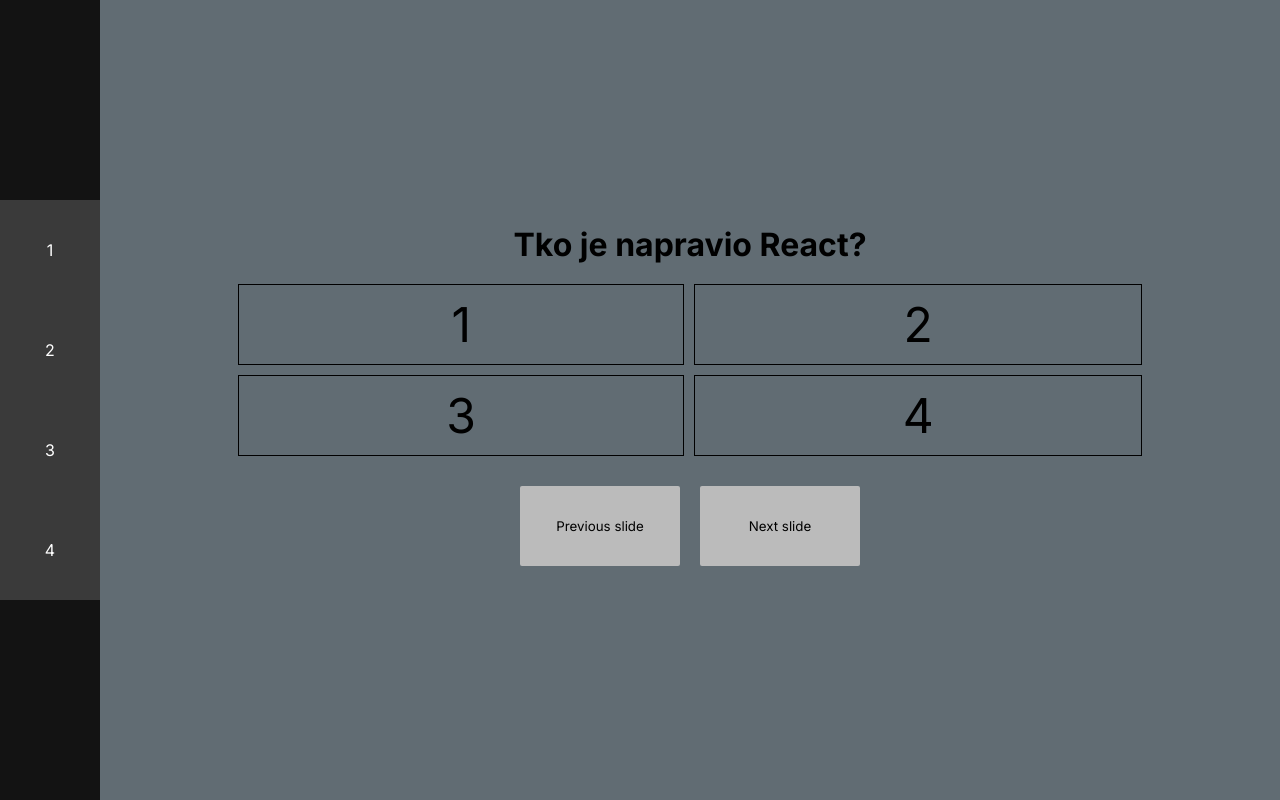
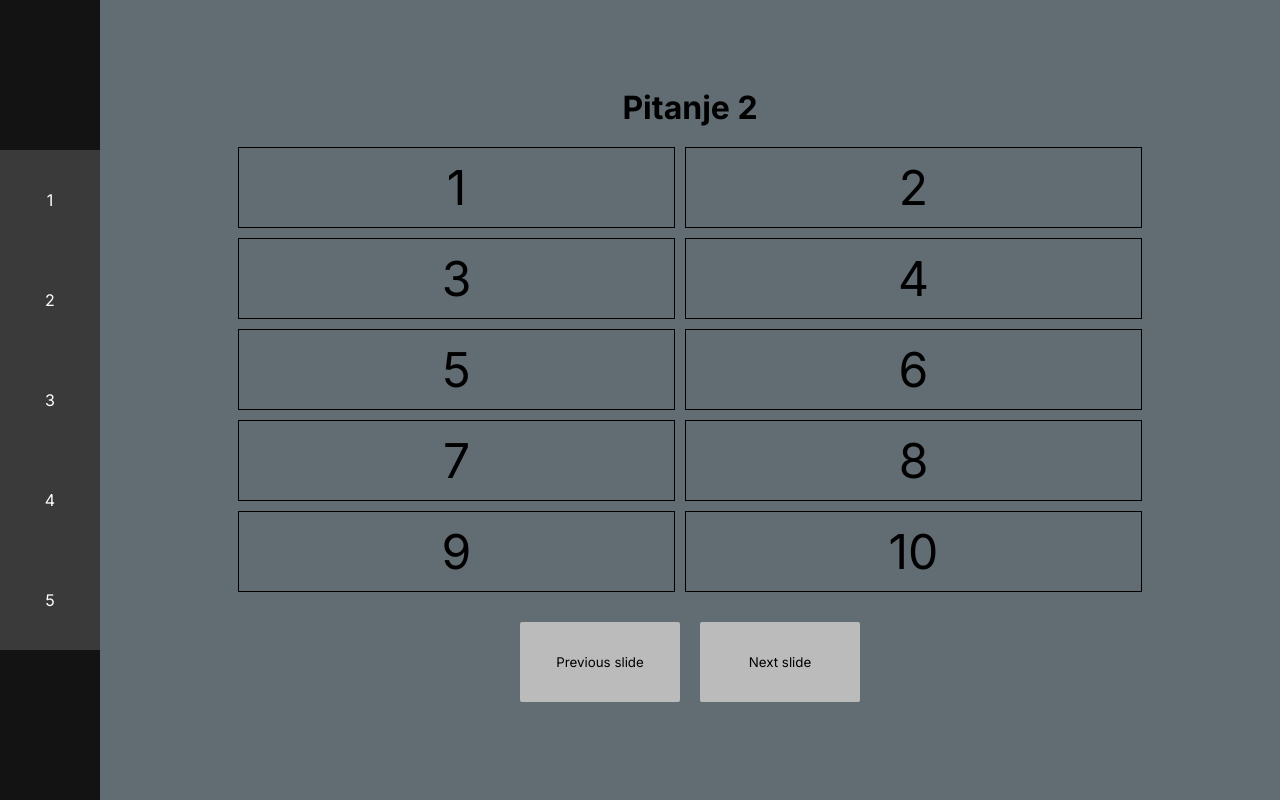
Before and after one commit to ukachar/i3-js-test, a plain HTML site: page index.html in a window 1280 px wide. Both pictures are taken after a click on the button "Next slide". Drawn offline with Linux system fonts and the light colour scheme.

Commit message:
Izmjena riješenja

```diff
--- a/app.js
+++ b/app.js
@@ -1,58 +1,62 @@
-let currentSlide = 0;
-let checkAnswersButtonExists = 0;
 const alertBox = document.querySelector('.alert')
 const mainContainer = document.getElementById('main')
+const sidebarContainer = document.querySelector('.sidebar')
 
-const pitanja = [
-    { pitanje: "Koja je ekstenzija za JavaScript datoteke?", broj: 1 },
-    { pitanje: "Tko je napravio React?", broj: 2 },
-    { pitanje: "Za što je kratica 'MERN'?", broj: 3 },
-    { pitanje: "Koja je trenutna verzija EcmaScript-a?", broj: 4 }
-]
-let odgovori = {
-    "Question 1": [],
-    "Question 2": [],
-    "Question 3": [],
-    "Question 4": [],
-}
-
-const brojOdgovora = () => {
-    return (Math.floor(Math.random() * 7) + 2)
+const config = {
+    brojPitanja: 5,
+    odgovori: {},
+    sidebar: {
+        class: "question",
+        id(pitanje) {
+            return `question-${pitanje}`
+        },
+        onClick(pitanje) {
+            return `prikaziSlide(${pitanje})`
+        },
+        brojSlide(pitanje) {
+            return pitanje + 1
+        }
+    },
+    checkAnswersButtonExists: 0,
+    currentSlide: 0
 }
 
 const kreirajSlide = (pitanje) => {
-
     let odgovoriArr = [];
-
-    for (let i = 0; i < brojOdgovora(); i++) {
+    for (let i = 0; i < (config.brojPitanja + 5); i++) {
         odgovoriArr.push(i)
     }
 
     mainContainer.innerHTML += `
-
-        <div id="slide${pitanje.broj}" class="slide inactive-slide" data-question='Question ${pitanje.broj}'>
-            <h1>${pitanje.pitanje}</h1>
-         <div class="odgovori-container" id="odgovori-container${pitanje.broj}"></div>
+        <div id="slide${pitanje}" class="slide inactive-slide" data-question='Question ${pitanje}'>
+            <h1>Pitanje ${pitanje}</h1>
+         <div class="odgovori-container" id="odgovori-container${pitanje}"></div>
         </div>
-
         `
-    const odgovoriContainer = document.getElementById(`odgovori-container${pitanje.broj}`)
+    const odgovoriContainer = document.getElementById(`odgovori-container${pitanje}`)
     odgovoriArr.forEach(el => {
         odgovoriContainer.innerHTML += `
-        <input name='pitanje${pitanje.broj}' type="checkbox" id='s${pitanje.broj}c${odgovoriArr[el] + 1}'
+        <input name='pitanje${pitanje}' type="checkbox" id='s${pitanje}c${odgovoriArr[el] + 1}'
         class='check-button' value='${el + 1}'/>
-        <label for='s${pitanje.broj}c${odgovoriArr[el] + 1}'>${el + 1} </label>
-
+        <label for='s${pitanje}c${odgovoriArr[el] + 1}'>${el + 1} </label>
  `
     })
 
-    const slajd = document.getElementById(`slide${pitanje.broj}`)
+    const slajd = document.getElementById(`slide${pitanje}`)
     slajd.innerHTML += `
     <div class="nav-buttons">
         <button onclick="prosliSlide()" class="previous-slide-button">Previous slide</button>
         <button class="next-slide-button" onclick="sljedeciSlide()">Next slide</button>
     </div>`
 
+    //Kreiranje slajda na sidebar-u
+
+    const sidebarItem = document.createElement("div");
+    sidebarItem.classList.add(config.sidebar.class);
+    sidebarItem.setAttribute("id", config.sidebar.id(pitanje));
+    sidebarItem.setAttribute("onclick", `prikaziSlide(${pitanje - 1})`)
+    sidebarItem.innerText = (pitanje)
+    sidebarContainer.appendChild(sidebarItem)
 }
 
 const prikaziSlide = (slide) => {
@@ -66,14 +70,12 @@ const prikaziSlide = (slide) => {
     checkAnswersButton.innerHTML = `<button id="show-answers" disabled onclick="prikaziOdgovore()">Check Answers</button>`
 
 
-    if (checkAnswersButtonExists === 0) {
+    if (config.checkAnswersButtonExists === 0) {
         lastSlide.appendChild(checkAnswersButton)
-        checkAnswersButtonExists = 1
-    } else {
-        //ništa
+        config.checkAnswersButtonExists = 1
     }
 
-    currentSlide = slide;
+    config.currentSlide = slide;
 
     slides.forEach(el => {
         el.classList.remove('current-slide');
@@ -83,11 +85,10 @@ const prikaziSlide = (slide) => {
     })
 
 
-    if (currentSlide === 0) {
+    if (config.currentSlide === 0) {
         previousSlideButton.forEach(el => {
             el.style.display = 'none';
         });
-
 
     }
     else {
@@ -95,7 +96,7 @@ const prikaziSlide = (slide) => {
             el.style.display = 'inline-block';
         })
     }
-    if (currentSlide === 3) {
+    if (config.currentSlide === (config.brojPitanja - 1)) {
         nextSlideButton.forEach(el => {
             el.style.display = "none"
         });
@@ -113,24 +114,22 @@ const tester = (slide) => {
     const checkboxes = document.querySelectorAll(`input[type=checkbox][name=pitanje${slide}]`);
     const showAnswersButton = document.getElementById('show-answers')
     const slideDiv = document.querySelectorAll(".slide")
-    let lastChecked;
 
     checkboxes.forEach(el => {
         el.addEventListener('change', e => {
-            let brojCheckova = 0;
+            let checkboxesCount = 0;
 
             for (let i = 0; i < checkboxes.length; i++) {
                 if (checkboxes[i].checked) {
-                    brojCheckova = brojCheckova + 1;
+                    checkboxesCount = checkboxesCount + 1;
                     lastChecked = e.target
                 }
             }
-
             //PROVJERA KOLIKO JE MOGUĆIH ODGOVORA
 
-            if (brojCheckova > 0) {
+            if (checkboxesCount > 0) {
                 document.getElementById(`question-${slide}`).style.background = "green"
-                if (brojCheckova > slide + 2) {
+                if (checkboxesCount > slide + 2) {
                     alertBox.style.display = "flex";
                     setTimeout(() => alertBox.style.display = "none", 3000)
                     for (let x = 0; x < checkboxes.length; x++) {
@@ -141,8 +140,6 @@ const tester = (slide) => {
                 document.getElementById(`question-${slide}`).style.background = "#3a3a3a"
             }
 
-
-            //PROVJERA DA LI JE BAREM JEDAN ODGOVOR ODABRAN NA SVAKOM SLAJDU POMOĆU BACKGROUND-A
 
             let allGroupsChecked = true;
 
@@ -171,11 +168,11 @@ const tester = (slide) => {
 }
 
 const prosliSlide = () => {
-    prikaziSlide(currentSlide - 1)
+    prikaziSlide(config.currentSlide - 1)
 }
 
 const sljedeciSlide = () => {
-    prikaziSlide(currentSlide + 1)
+    prikaziSlide(config.currentSlide + 1)
 }
 
 const prikaziOdgovore = () => {
@@ -184,40 +181,34 @@ const prikaziOdgovore = () => {
 
     slideDiv.forEach((group) => {
         const checkboxes = group.querySelectorAll('input[type="checkbox"]');
+        config.odgovori[group.dataset.question] = []
 
         checkboxes.forEach((checkbox) => {
 
             if (checkbox.checked) {
-                odgovori[group.dataset.question] += checkbox.value;
+                config.odgovori[group.dataset.question].push(checkbox.value);
             }
         });
         resultsDiv.style.display = "flex";
-
-        resultsDiv.innerHTML = `
-            <h2>Results<h2>
-            Question 1: ${Object.values(odgovori["Question 1"]).join(",")} <br/>
-            Question 2: ${Object.values(odgovori["Question 2"]).join(",")}<br/>
-            Question 3: ${Object.values(odgovori["Question 3"]).join(",")}<br/>
-            Question 4: ${Object.values(odgovori["Question 4"]).join(",")}<br/>
-        `
-
     });
 
-
-
+    Object.entries(config.odgovori).forEach(entry => {
+        const [key, value] = entry;
+        console.log(key, value);
+        resultsDiv.innerHTML += `${key}: ${value.join(",")} <br/>`
+    });
 }
 
 const generirajQuiz = () => {
-    pitanja.forEach(el => {
-        kreirajSlide(el)
+    for (let i = 0; i < (config.brojPitanja); i++) {
+        kreirajSlide(i + 1)
     }
-    )
 
     prikaziSlide(0);
-    tester(1)
-    tester(2)
-    tester(3)
-    tester(4)
+
+    for (let i = 0; i < (config.brojPitanja); i++) {
+        tester(i + 1)
+    }
 }
 
 generirajQuiz();
--- a/index.html
+++ b/index.html
@@ -13,7 +13,7 @@
     <div class="container">
       <div class="quiz">
         <div class="sidebar">
-          <div class="question" id="question-1" onclick="prikaziSlide(0)">
+          <!--<div class="question" id="question-1" onclick="prikaziSlide(0)">
           1
         </div>
         <div class="question" id="question-2" onclick="prikaziSlide(1)">
@@ -24,7 +24,7 @@
         </div>
         <div class="question" id="question-4" onclick="prikaziSlide(3)">
           4
-          </div>
+        </div>-->
         </div>
         <div class="main" id="main"></div>
       </div>
```
Lines whose indentation alone changed are shown as unchanged.
